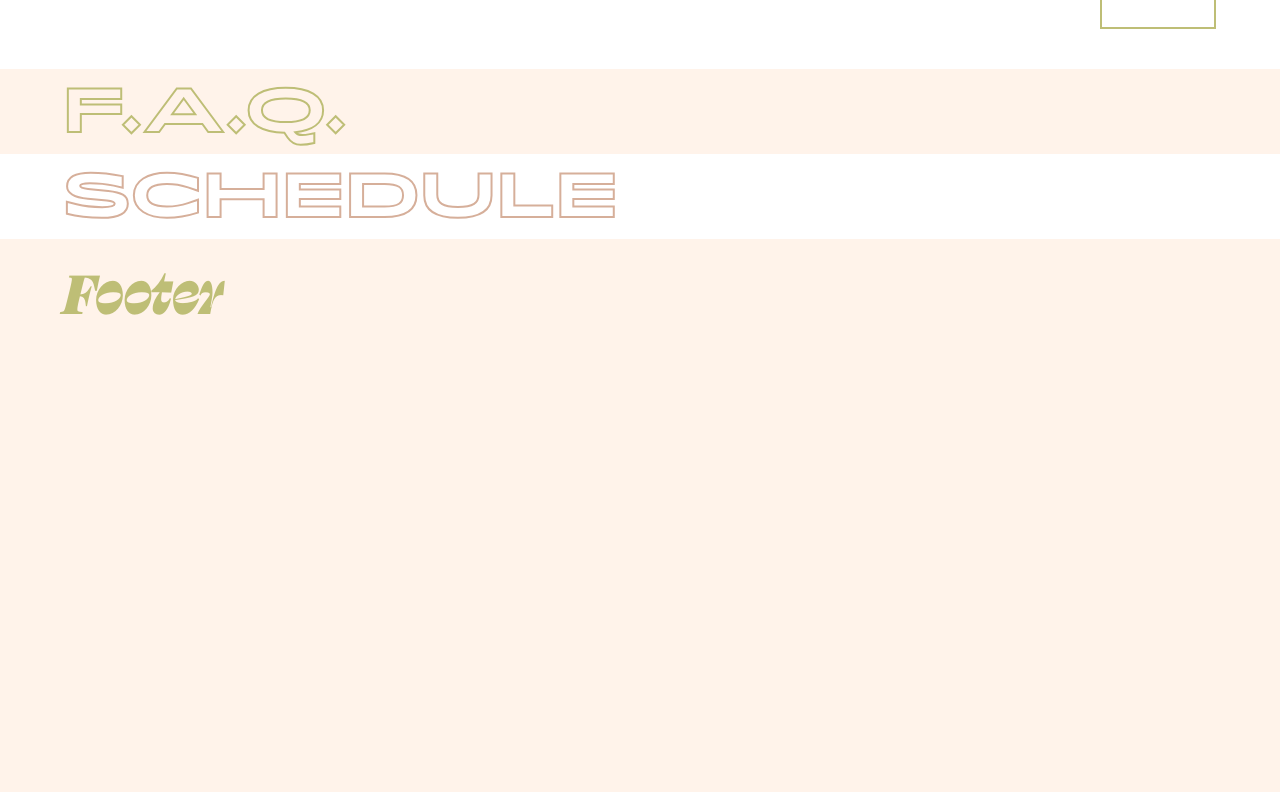
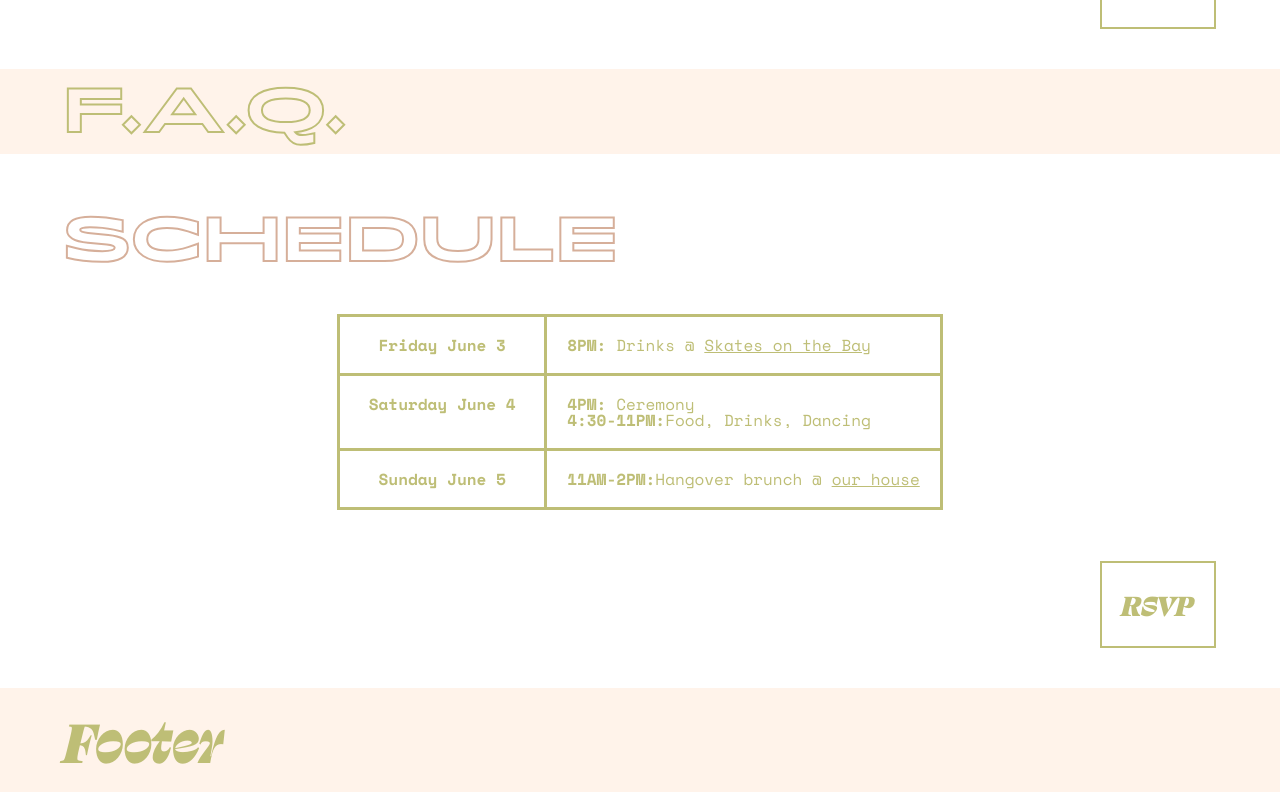
Before and after one commit to greymechanic/dash.wedding, a React (Create React App) app: page / in a window 1280 px wide. Shown: the part 1239-2031 px from the top of the page. Before the commit the page ends 1582 px from the top, so only its background shows below. Built offline with nearby package versions, Linux system fonts and the light colour scheme.

Commit message:
schedule

```diff
--- a/src/components/Schedule.js
+++ b/src/components/Schedule.js
@@ -1,9 +1,41 @@
 
 function Schedule() {
   return (
-    <div className="main bright">
+    <div className="container bright">
       <section>
         <h2>Schedule</h2>
+        <div className="content">
+          <div className="detailsTable">
+            <div className="row">
+              <div className="cell label">
+                <p><b>Friday June 3</b></p>
+              </div>
+              <div className="cell detail">
+                <p><b>8PM:</b> Drinks @ <a href="https://goo.gl/maps/W8miAufyD2CoaMqr5" target="_blank">Skates on the Bay</a></p>
+              </div>
+            </div>
+            <div className="row">
+              <div className="cell label">
+                <p><b>Saturday June 4</b></p>
+              </div>
+              <div className="cell detail">
+              <p><b>4PM:</b> Ceremony</p>
+              <p><b>4:30-11PM:</b>Food, Drinks, Dancing</p>
+              </div>
+            </div>
+            <div className="row">
+              <div className="cell label">
+                <p><b>Sunday June 5</b></p>
+              </div>
+              <div className="cell detail">
+                <p><b>11AM-2PM:</b>Hangover brunch @ <a href="https://goo.gl/maps/H7yEEogJ2i4WZmRh8" target="_blank">our house</a></p>
+              </div>
+            </div>
+          </div>
+        </div>
+        <div className="rsvp">
+          <a href="#" type="button" target="_blank">RSVP</a>
+        </div>
       </section>
     </div>
   );
```
